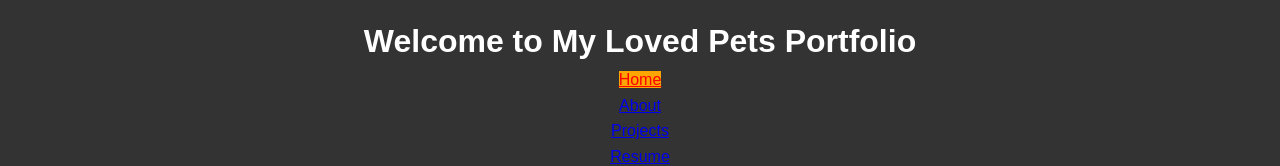
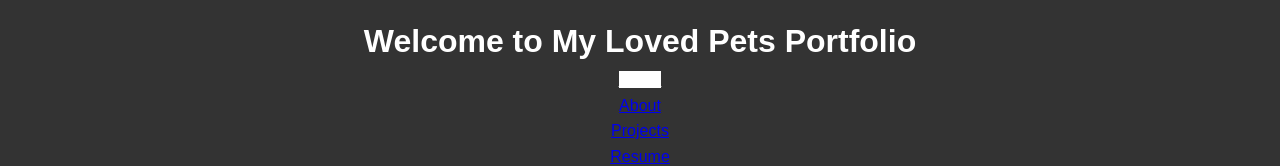
Before and after one commit to DavidMuratov1/Loved-pets, a plain HTML site: page index.html in a window 1280 px wide. In both pictures the pointer is over the link "Home". Shown: the top 166 px of the page. Drawn offline with Linux system fonts and the light colour scheme.

Commit message:
Update style.css

```diff
--- a/style.css
+++ b/style.css
@@ -30,8 +30,8 @@ a:visited {
 
 /* mouse over link */
 a:hover {
-  color:red ;
-  background-color:orange;
+  color:white ;
+  background-color:white;
 }
 
 /* selected link */
```
